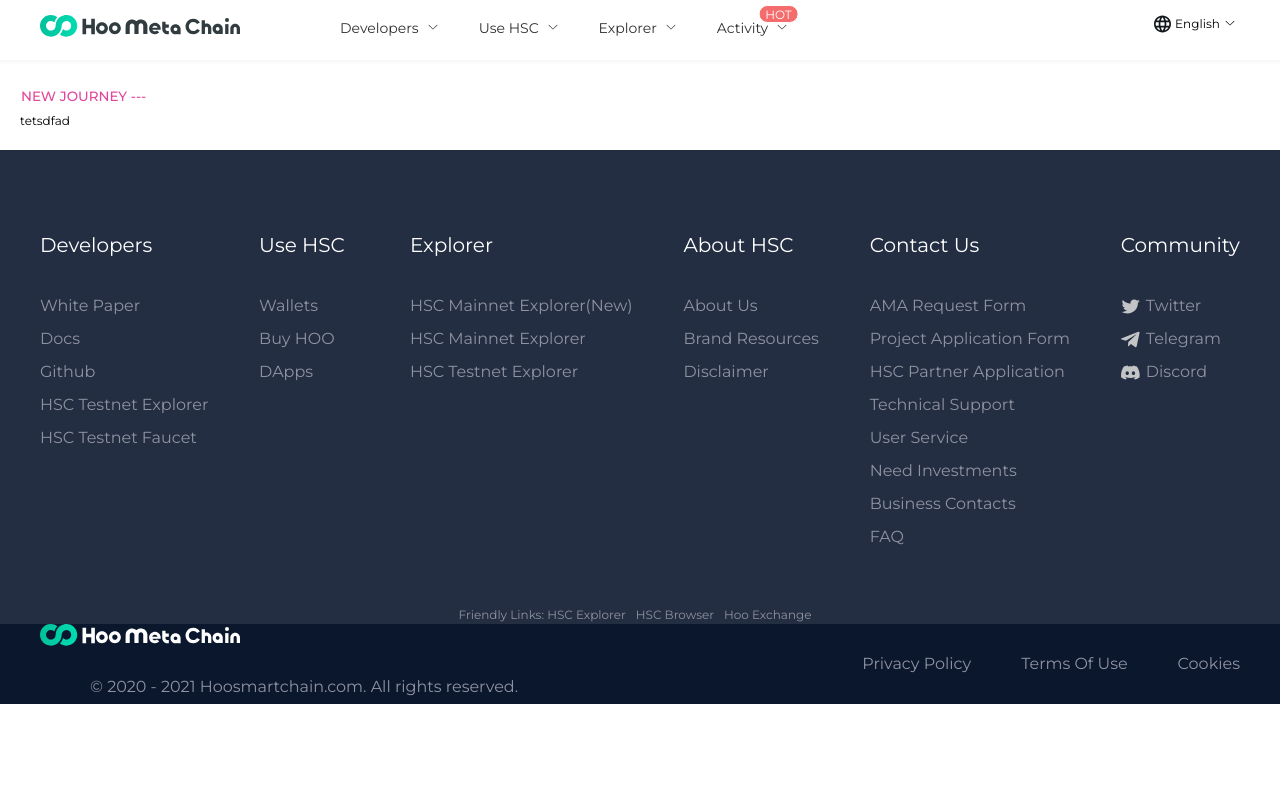
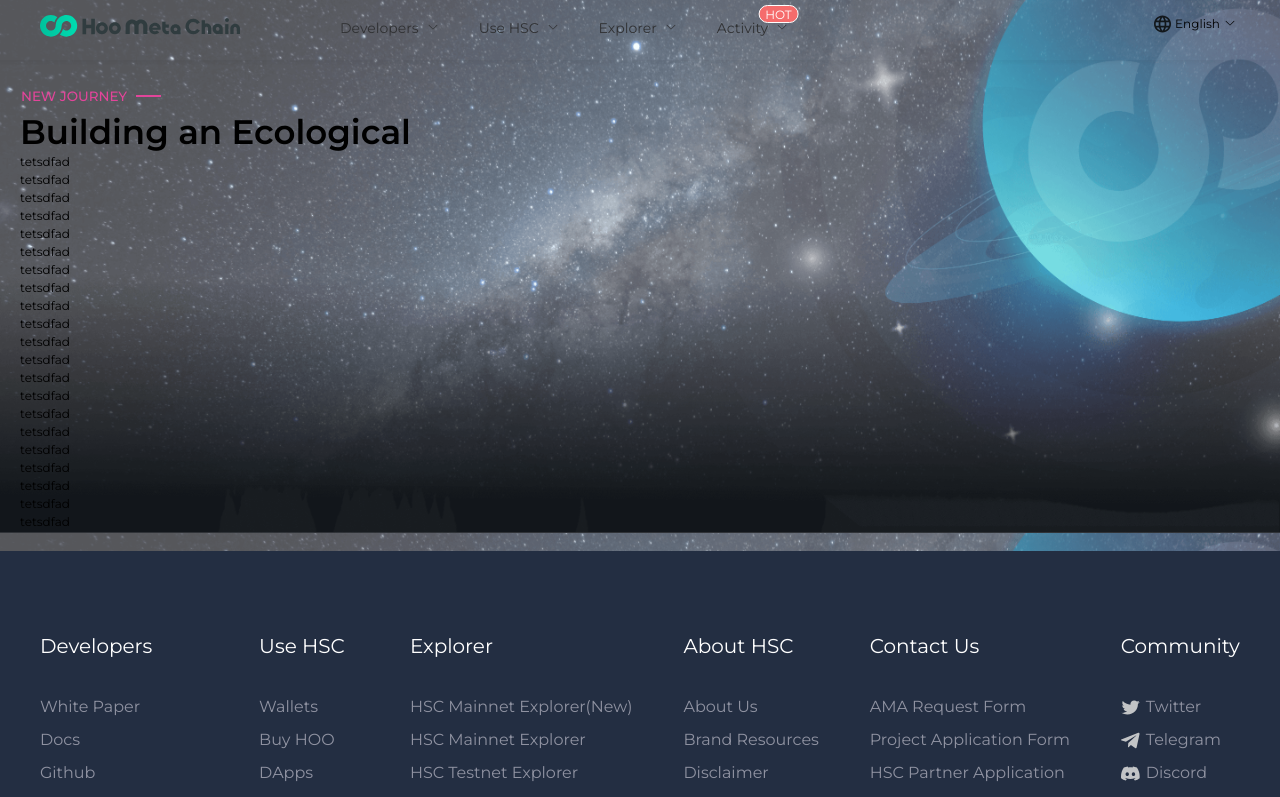
Before and after one commit to rizwanzaheer/hsc-revamp, a Vue app: page / in a window 1280 px wide. Shown: the top 797 px of the page. Built offline with nearby package versions, Linux system fonts and the light colour scheme.

Commit message:
Fix the navigation background color add the galaxy background image in main section

```diff
--- a/src/layouts/header.vue
+++ b/src/layouts/header.vue
@@ -213,6 +213,7 @@ function jump(path) {
             }
             .menu-bd {
                 border-bottom: none;
+                background-color: transparent;
                 .el-menu-item {
                     padding: 0 16px;
                     font-size: 16px;
--- a/src/layouts/main.vue
+++ b/src/layouts/main.vue
@@ -28,7 +28,7 @@
         width: 100%;
         height: 100%;
         > .hd {
-            background-color: $color-white;
+            background-color: transparent;
             position: fixed;
             left: 0;
             top: 0;
@@ -41,6 +41,20 @@
             width: 100%;
         }
     }
+}
+.main-con {
+    background: url('../images/banner/main-banner.png'); // no-repeat left center;
+    background-size: contain;
+    // &:hover {
+    //     background: url('../images/icon/join/twitter.svg') no-repeat left center;
+    //     background-size: 25px 28px;
+    //     a {
+    //         color: $color-white;
+    //         text-decoration: none;
+    //         margin-left: 5px;
+    //     }
+    //     cursor: pointer;
+    // }
 }
 </style>
 
--- a/src/pages/home/index.vue
+++ b/src/pages/home/index.vue
@@ -5,10 +5,114 @@
             <div class="banner-con">
                 <el-button
                     type="text"
-                    class="uppercase text-[#E2459A] hover:text-[#02ead0] text-lg"
-                >New Journey ---</el-button>
+                    class="uppercase text-[#E2459A] text-[15px] hover:text-[#02ead0] text-lg new-journey"
+                >
+                    New Journey
+                    <span class="border-b-2 border-[#E2459A] w-[25px] ml-3"></span>
+                </el-button>
+                <h1 class="text-[34px] font-[600] leading-[41.45px]">Building an Ecological</h1>
             </div>
 
+            <el-row>
+                <el-col :span="24" :gutter="20">
+                    <div class="grid-content bg-purple-dark">tetsdfad</div>
+                </el-col>
+            </el-row>
+            <el-row>
+                <el-col :span="24" :gutter="20">
+                    <div class="grid-content bg-purple-dark">tetsdfad</div>
+                </el-col>
+            </el-row>
+            <el-row>
+                <el-col :span="24" :gutter="20">
+                    <div class="grid-content bg-purple-dark">tetsdfad</div>
+                </el-col>
+            </el-row>
+            <el-row>
+                <el-col :span="24" :gutter="20">
+                    <div class="grid-content bg-purple-dark">tetsdfad</div>
+                </el-col>
+            </el-row>
+            <el-row>
+                <el-col :span="24" :gutter="20">
+                    <div class="grid-content bg-purple-dark">tetsdfad</div>
+                </el-col>
+            </el-row>
+            <el-row>
+                <el-col :span="24" :gutter="20">
+                    <div class="grid-content bg-purple-dark">tetsdfad</div>
+                </el-col>
+            </el-row>
+            <el-row>
+                <el-col :span="24" :gutter="20">
+                    <div class="grid-content bg-purple-dark">tetsdfad</div>
+                </el-col>
+            </el-row>
+            <el-row>
+                <el-col :span="24" :gutter="20">
+                    <div class="grid-content bg-purple-dark">tetsdfad</div>
+                </el-col>
+            </el-row>
+            <el-row>
+                <el-col :span="24" :gutter="20">
+                    <div class="grid-content bg-purple-dark">tetsdfad</div>
+                </el-col>
+            </el-row>
+            <el-row>
+                <el-col :span="24" :gutter="20">
+                    <div class="grid-content bg-purple-dark">tetsdfad</div>
+                </el-col>
+            </el-row>
+            <el-row>
+                <el-col :span="24" :gutter="20">
+                    <div class="grid-content bg-purple-dark">tetsdfad</div>
+                </el-col>
+            </el-row>
+            <el-row>
+                <el-col :span="24" :gutter="20">
+                    <div class="grid-content bg-purple-dark">tetsdfad</div>
+                </el-col>
+            </el-row>
+            <el-row>
+                <el-col :span="24" :gutter="20">
+                    <div class="grid-content bg-purple-dark">tetsdfad</div>
+                </el-col>
+            </el-row>
+            <el-row>
+                <el-col :span="24" :gutter="20">
+                    <div class="grid-content bg-purple-dark">tetsdfad</div>
+                </el-col>
+            </el-row>
+            <el-row>
+                <el-col :span="24" :gutter="20">
+                    <div class="grid-content bg-purple-dark">tetsdfad</div>
+                </el-col>
+            </el-row>
+            <el-row>
+                <el-col :span="24" :gutter="20">
+                    <div class="grid-content bg-purple-dark">tetsdfad</div>
+                </el-col>
+            </el-row>
+            <el-row>
+                <el-col :span="24" :gutter="20">
+                    <div class="grid-content bg-purple-dark">tetsdfad</div>
+                </el-col>
+            </el-row>
+            <el-row>
+                <el-col :span="24" :gutter="20">
+                    <div class="grid-content bg-purple-dark">tetsdfad</div>
+                </el-col>
+            </el-row>
+            <el-row>
+                <el-col :span="24" :gutter="20">
+                    <div class="grid-content bg-purple-dark">tetsdfad</div>
+                </el-col>
+            </el-row>
+            <el-row>
+                <el-col :span="24" :gutter="20">
+                    <div class="grid-content bg-purple-dark">tetsdfad</div>
+                </el-col>
+            </el-row>
             <el-row>
                 <el-col :span="24" :gutter="20">
                     <div class="grid-content bg-purple-dark">tetsdfad</div>
@@ -17,3 +121,29 @@
         </div>
     </el-main>
 </template>
+
+<style lang="scss">
+@import '../../sass/common/_var.scss';
+.new-journey {
+    &:hover {
+        span {
+            border-color: $color-primary;
+        }
+    }
+}
+
+// .home-con {
+//     background: url('../../images/banner/main-banner.png') no-repeat left center;
+//     background-size: 100%;
+//     // &:hover {
+//     //     background: url('../images/icon/join/twitter.svg') no-repeat left center;
+//     //     background-size: 25px 28px;
+//     //     a {
+//     //         color: $color-white;
+//     //         text-decoration: none;
+//     //         margin-left: 5px;
+//     //     }
+//     //     cursor: pointer;
+//     // }
+// }
+</style>
```
